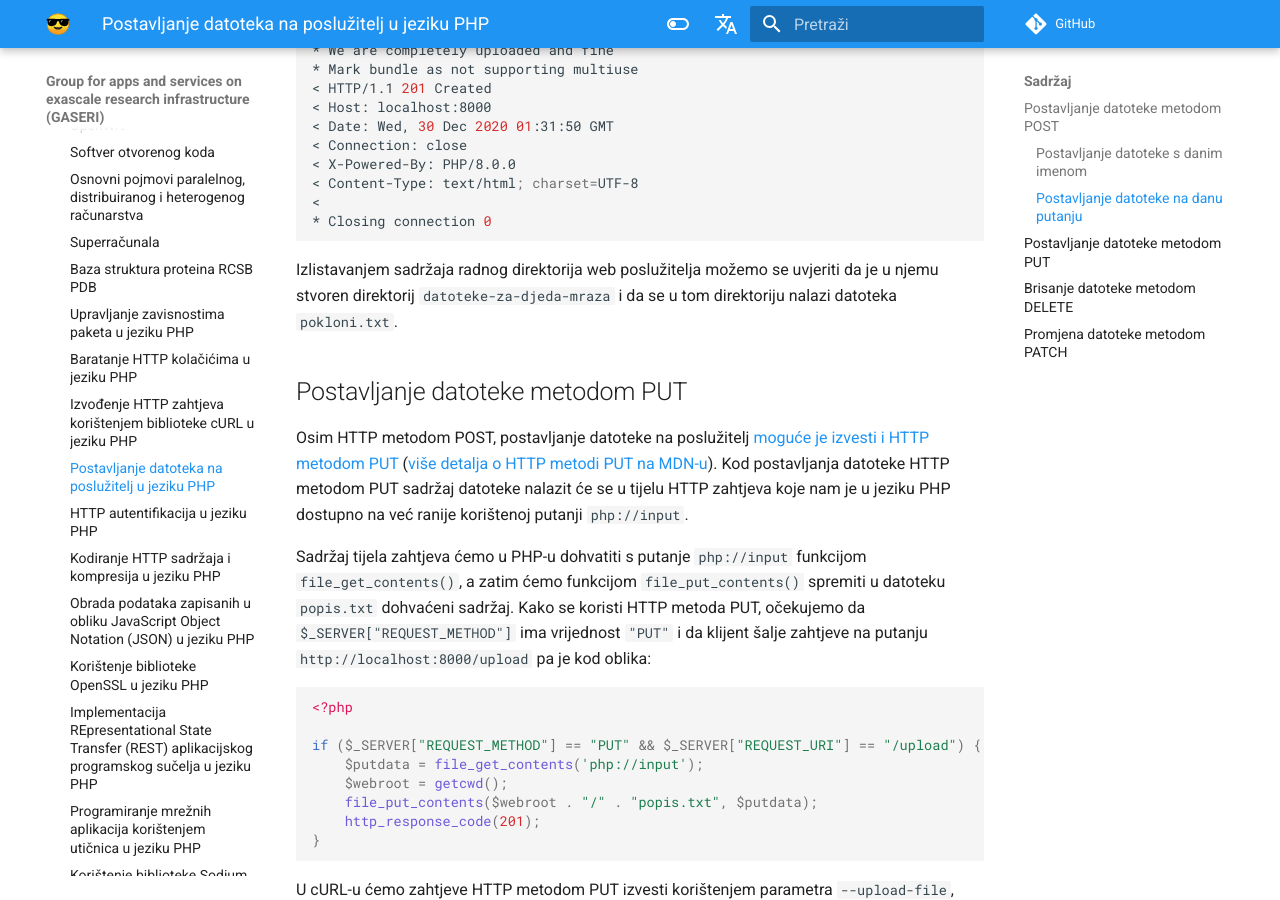
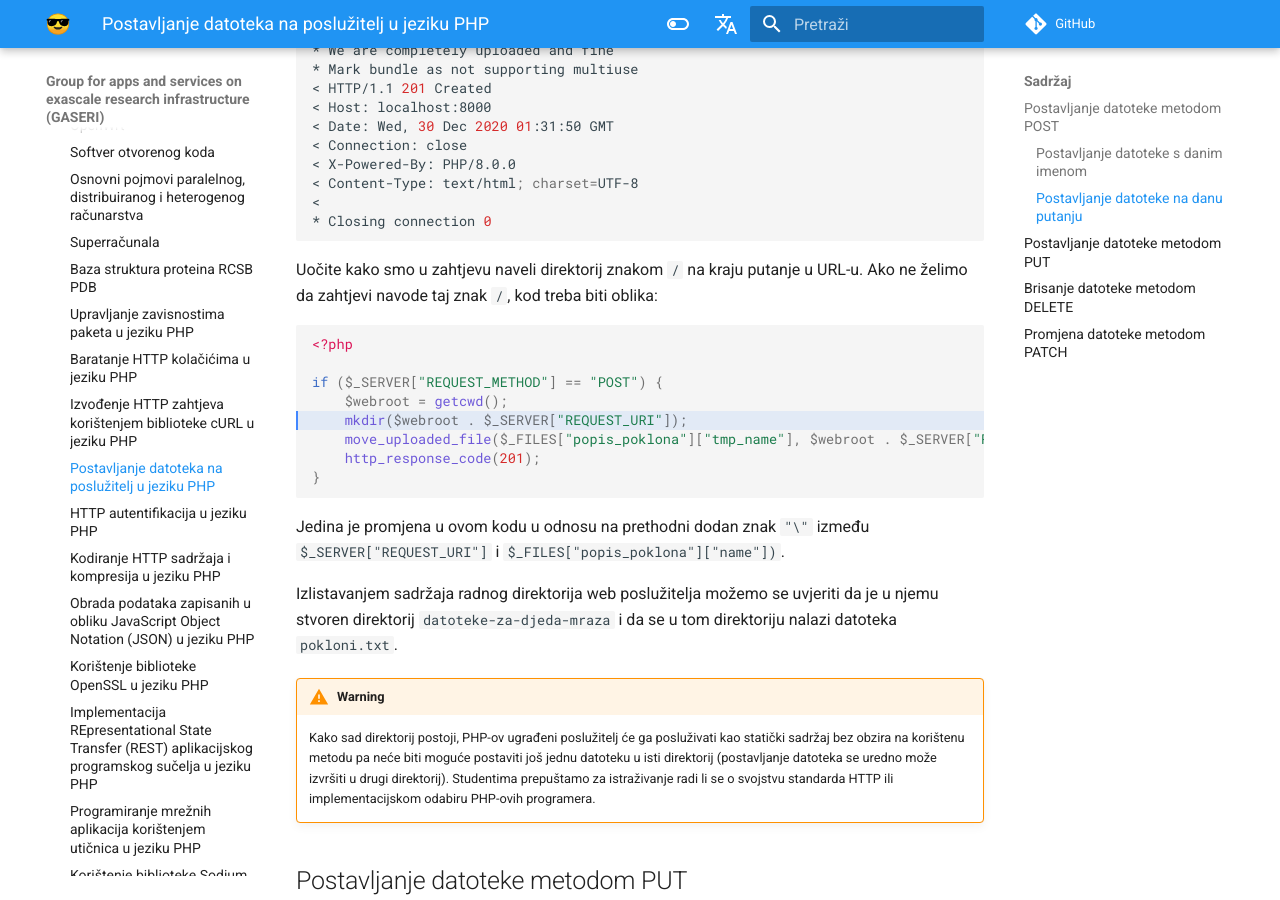
Before and after one commit to gaseri/website, an MkDocs documentation site: the page built from docs/hr/nastava/materijali/php-file-upload.md, in a window 1280 px wide and 900 px high, scrolled down 2582 px. Built offline with MkDocs 1.6.1 and Material for MkDocs 9.7.7, drawn with Linux system fonts in a browser that asks for light colours; comment, search, counter and statistics services are not loaded.

Commit message:
Clarified file upload to path

````diff
--- a/docs/hr/nastava/materijali/php-file-upload.md
+++ b/docs/hr/nastava/materijali/php-file-upload.md
@@ -109,7 +109,25 @@ $ curl -v -F 'popis_poklona=@pokloni.txt' http://localhost:8000/datoteke-za-djed
 * Closing connection 0
 ```
 
+Uočite kako smo u zahtjevu naveli direktorij znakom `/` na kraju putanje u URL-u. Ako ne želimo da zahtjevi navode taj znak `/`, kod treba biti oblika:
+
+``` php hl_lines="5"
+<?php
+
+if ($_SERVER["REQUEST_METHOD"] == "POST") {
+    $webroot = getcwd();
+    mkdir($webroot . $_SERVER["REQUEST_URI"]);
+    move_uploaded_file($_FILES["popis_poklona"]["tmp_name"], $webroot . $_SERVER["REQUEST_URI"] . "/" . $_FILES["popis_poklona"]["name"]);
+    http_response_code(201);
+}
+```
+
+Jedina je promjena u ovom kodu u odnosu na prethodni dodan znak `"\"` između `$_SERVER["REQUEST_URI"]` i `$_FILES["popis_poklona"]["name"])`.
+
 Izlistavanjem sadržaja radnog direktorija web poslužitelja možemo se uvjeriti da je u njemu stvoren direktorij `datoteke-za-djeda-mraza` i da se u tom direktoriju nalazi datoteka `pokloni.txt`.
+
+!!! warning
+    Kako sad direktorij postoji, PHP-ov ugrađeni poslužitelj će ga posluživati kao statički sadržaj bez obzira na korištenu metodu pa neće biti moguće postaviti još jednu datoteku u isti direktorij (postavljanje datoteka se uredno može izvršiti u drugi direktorij). Studentima prepuštamo za istraživanje radi li se o svojstvu standarda HTTP ili implementacijskom odabiru PHP-ovih programera.
 
 ## Postavljanje datoteke metodom PUT
 
````
